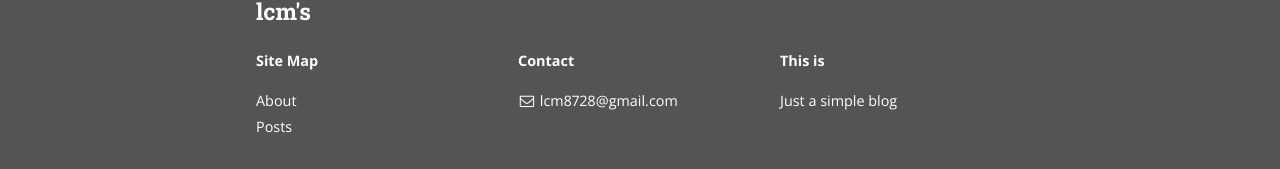
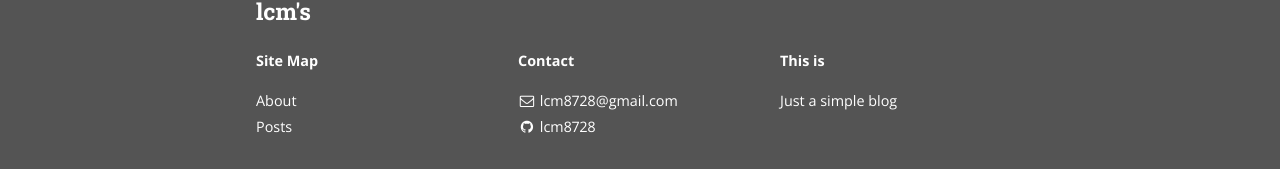
Before and after one commit to lcm8728/lcm8728.github.io, a Jekyll site: the page built from index.html, in a window 1280 px wide. Shown: the part 1809-1978 px from the top of the page. Built offline with Jekyll 4.4.1, drawn with Linux system fonts in a browser that asks for light colours; nearby versions of some CDN libraries; the list of posts is cut into pages by our own code.

Commit message:
update git username/url

```diff
--- a/_config.yml
+++ b/_config.yml
@@ -85,10 +85,10 @@ social:
 
   - name: GitHub
     icon: github
-    username:
-    url:
+    username: lcm8728
+    url: https://github.com/lcm8728
     desc: Fork me on GitHub
-    share: false
+    share: true
 
   - name: LinkedIn
     icon: linkedin
```
